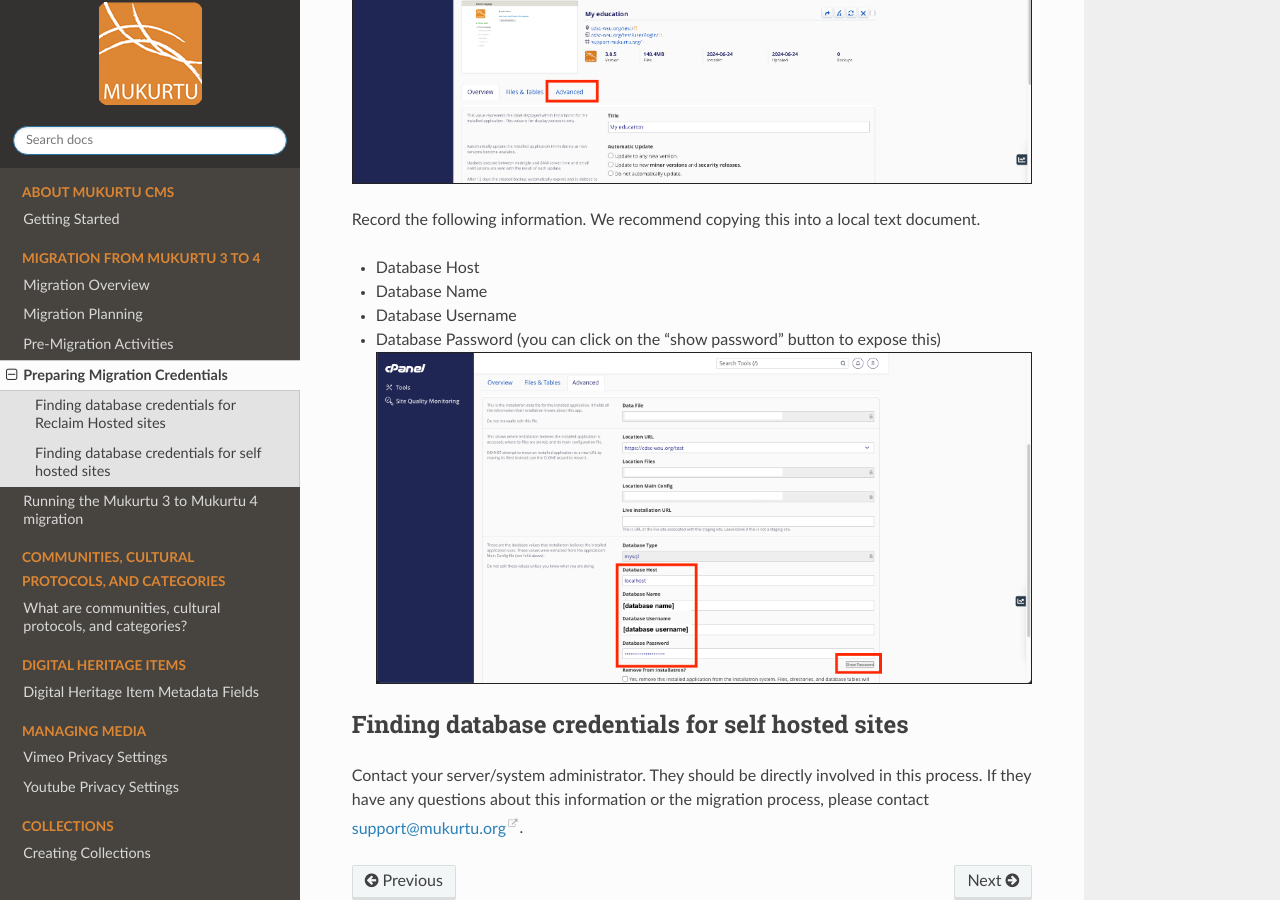
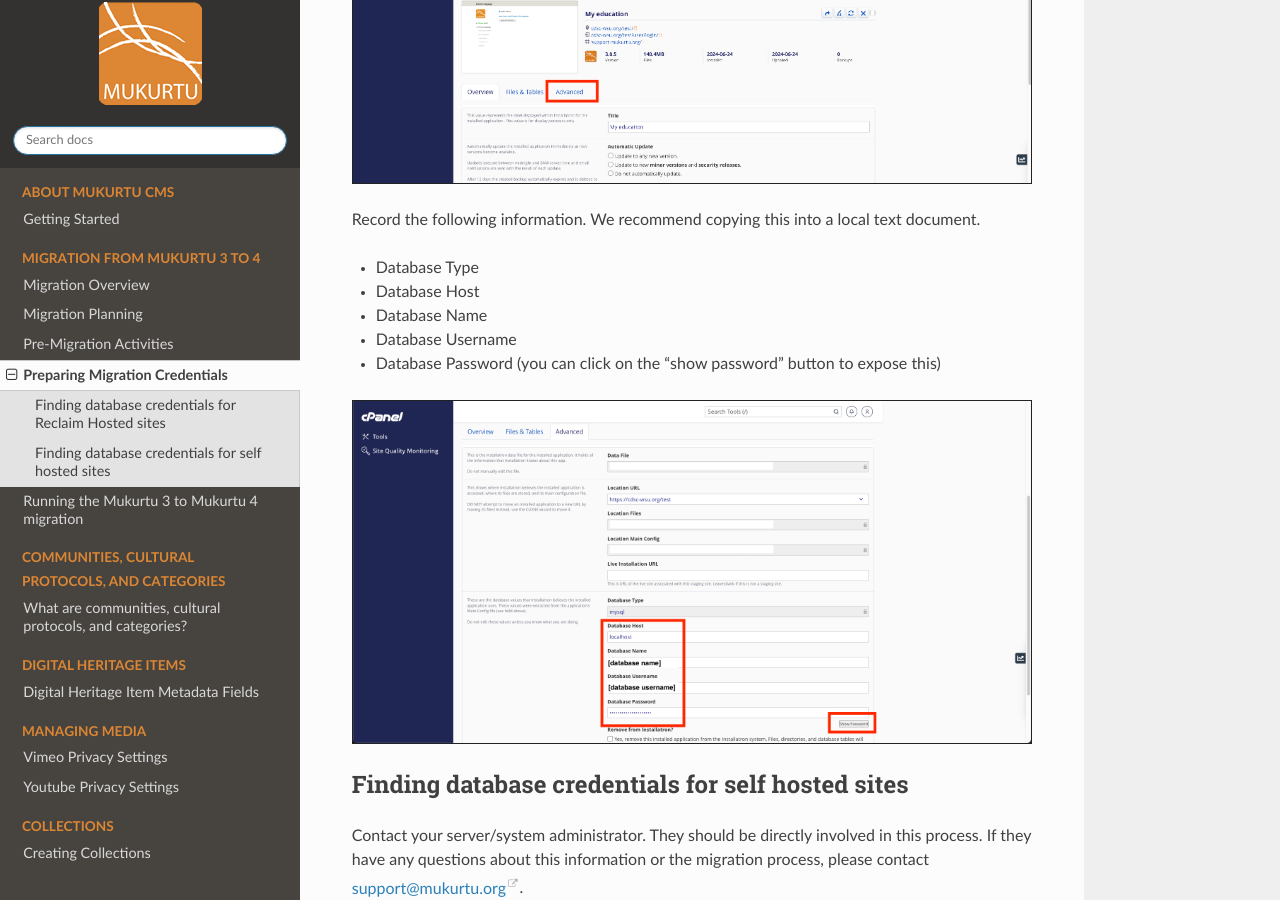
Before and after one commit to MukurtuCMS/mukurtudocs, a Sphinx documentation site: the page built from docs/source/migration/MigrationCredentials.md, in a window 1280 px wide and 900 px high, scrolled down 1796 px. Built offline with Sphinx 7.4.7 and the Read the Docs theme 2.0.0, drawn with Linux system fonts in a browser that asks for light colours.

Commit message:
Update MigrationCredentials.md

```diff
--- a/docs/source/migration/MigrationCredentials.md
+++ b/docs/source/migration/MigrationCredentials.md
@@ -29,10 +29,12 @@
 ![migration-credentials-05](../embeds/migration-credentials-05.png)
 
 Record the following information. We recommend copying this into a local text document.
+- Database Type
 - Database Host
 - Database Name
 - Database Username
 - Database Password (you can click on the "show password" button to expose this)
+
 ![migration-credentials-06](../embeds/migration-credentials-06.png)
 
 ## Finding database credentials for self hosted sites
```
